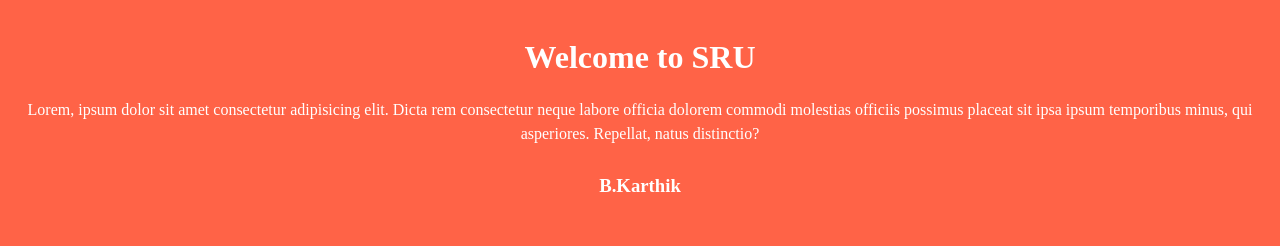
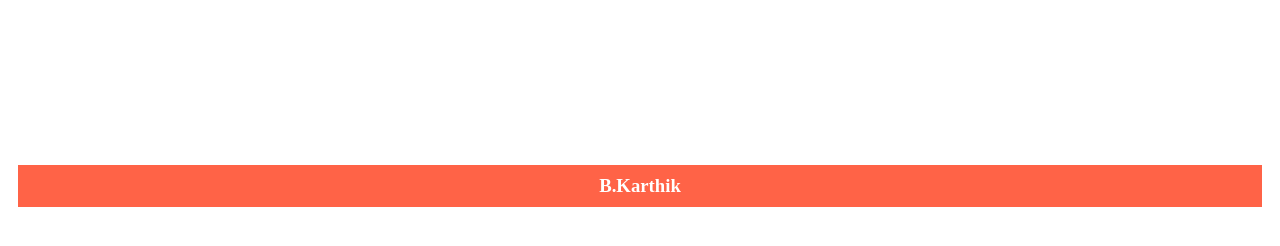
Before and after one commit to Karthikbhooma/Day-1, a plain HTML site: page index.html in a window 1280 px wide. Drawn offline with Linux system fonts and the light colour scheme.

Commit message:
added css

```diff
--- a/index.html
+++ b/index.html
@@ -6,9 +6,9 @@
     <title>GIT demo</title>
     <style>
         body{
-            color:#555;
+            color:white;
             text-align:center;
-            background-color: tomato;
+            background-color: white;
             padding: 10px;
             color:white;
 
```
